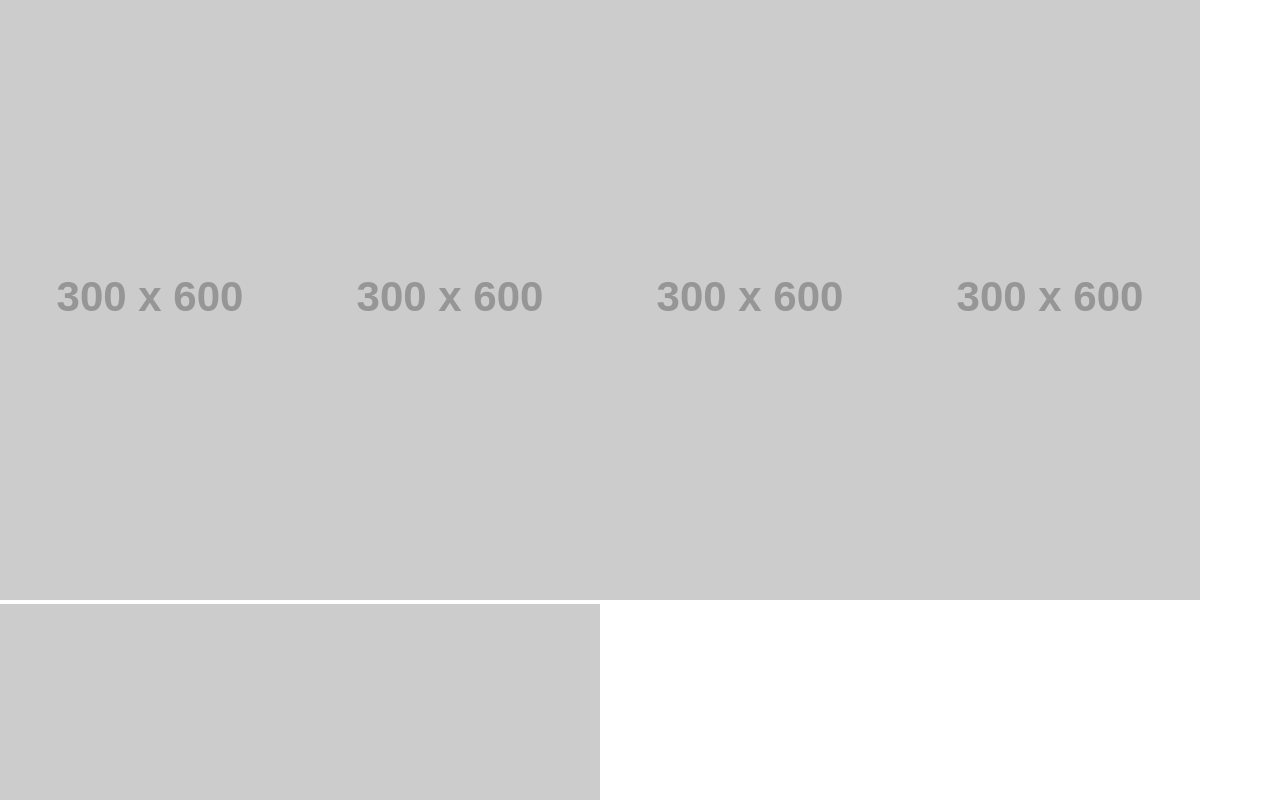
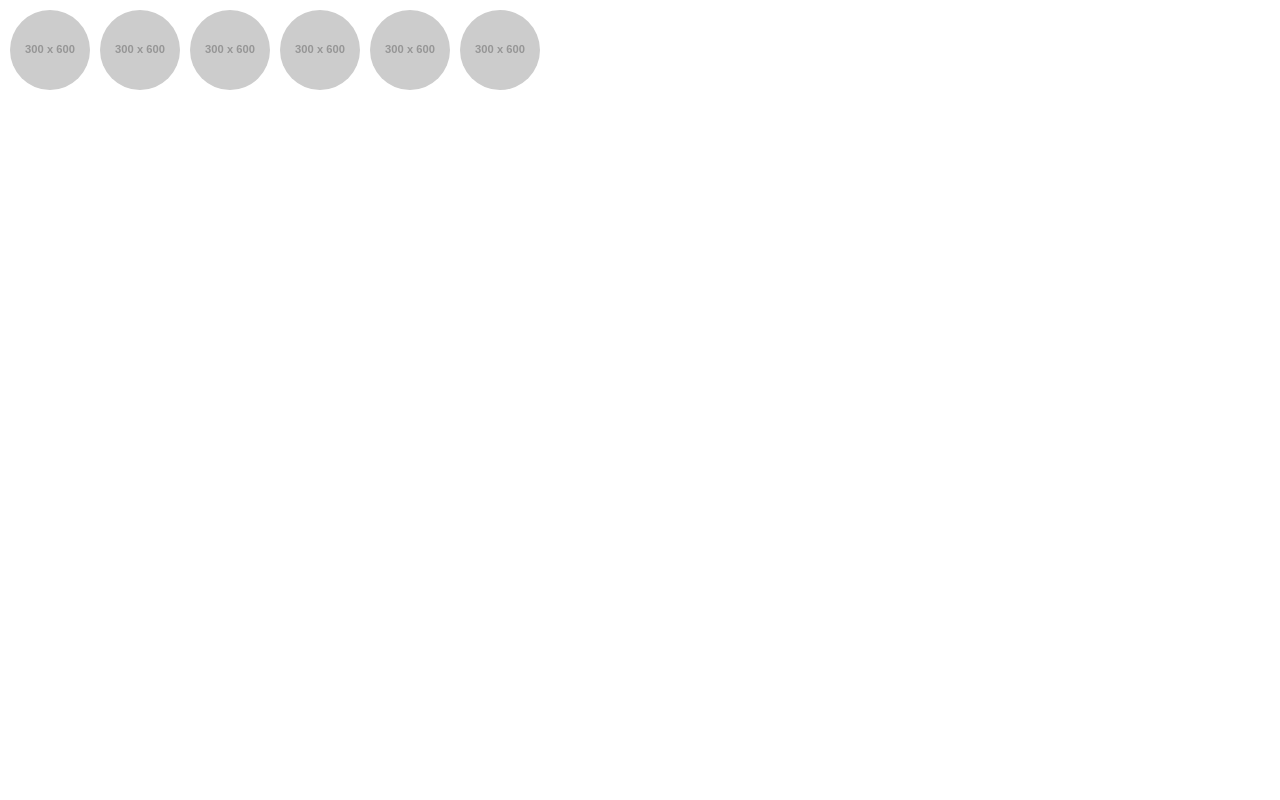
Before and after one commit to suyashpradhan/instagram-stories, a React (Create React App) app: page / in a window 1280 px wide. Shown: the top 800 px of the page. Built offline with nearby package versions, Linux system fonts and the light colour scheme; the HTML template or start-up script is replaced by a standard one.

Commit message:
feat: implemented core functionality

```diff
--- a/public/data/stories.json
+++ b/public/data/stories.json
@@ -1,26 +1,26 @@
 [
   {
     "id": "1",
-    "imageUrl": "https://placehold.co/300x600/white/FFF?text=Story+1"
+    "imageUrl": "https://placehold.co/300x600/green/FFF?text=Story+1"
   },
   {
     "id": "2",
-    "imageUrl": "https://placehold.co/300x600/red/FFF?Story+2"
+    "imageUrl": "https://placehold.co/300x600/red/FFF?text=Story+2"
   },
   {
     "id": "3",
-    "imageUrl": "https://placehold.co/300x600/orange/FFF?Story+3"
+    "imageUrl": "https://placehold.co/300x600/orange/FFF?text=Story+3"
   },
   {
     "id": "4",
-    "imageUrl": "https://placehold.co/300x600/purple/FFF?Story+4"
+    "imageUrl": "https://placehold.co/300x600/purple/FFF?text=Story+4"
   },
   {
     "id": "5",
-    "imageUrl": "https://placehold.co/300x600/gray/FFF?Story+5"
+    "imageUrl": "https://placehold.co/300x600/gray/FFF?text=Story+5"
   },
   {
     "id": "6",
-    "imageUrl": "https://placehold.co/300x600/pink/FFF?Story+6"
+    "imageUrl": "https://placehold.co/300x600/pink/FFF?text=Story+6"
   }
 ]
--- a/src/components/LoadingSpinner/LoadingSpinner.tsx
+++ b/src/components/LoadingSpinner/LoadingSpinner.tsx
@@ -1,8 +1,9 @@
 import React from 'react';
-import './LoadingSpinner.module.css';
+// @ts-ignore
+import styles from "./LoadingSpinner.module.css"
 
 const LoadingSpinner: React.FC = () => {
-    return <div className="loader">Loading...</div>;
+    return <div className={styles.loader}>Loading...</div>;
 };
 
 export default LoadingSpinner;
--- a/src/components/StoryList/StoryList.module.css
+++ b/src/components/StoryList/StoryList.module.css
@@ -1,10 +1,10 @@
-.story-list {
+.storyList {
     display: flex;
     overflow-x: auto;
     padding: 10px;
 }
 
-.story-thumbnail {
+.storyThumbnail {
     width: 80px;
     height: 80px;
     border-radius: 40px;
--- a/src/components/StoryList/StoryList.tsx
+++ b/src/components/StoryList/StoryList.tsx
@@ -1,5 +1,6 @@
 import React from "react";
-import "./StoryList.module.css"
+// @ts-ignore
+import styles from "./StoryList.module.css"
 
 interface StoryListProps {
     stories: any[];
@@ -8,14 +9,14 @@ interface StoryListProps {
 
 const StoryList = ({stories, onSelectStory}: StoryListProps) => {
     return (
-        <div className="story-list">
+        <div className={styles.storyList}>
             {stories?.map((story, index) => (
                 <img
                     key={story.id}
                     src={story.imageUrl}
                     alt={`Story ${story.id}`}
                     onClick={() => onSelectStory(index)}
-                    className="story-thumbnail"
+                    className={styles.storyThumbnail}
                 />
             ))}
         </div>
--- a/src/components/StoryViewer/StoryViewer.module.css
+++ b/src/components/StoryViewer/StoryViewer.module.css
@@ -1,4 +1,4 @@
-.story-viewer {
+.storyViewer {
     position: fixed;
     top: 0;
     left: 0;
@@ -10,7 +10,7 @@
     justify-content: center;
 }
 
-.story-image {
+.storyImage {
     max-width: 100%;
     max-height: 100%;
     transition: opacity 0.5s ease-in-out;
--- a/src/components/StoryViewer/StoryViewer.tsx
+++ b/src/components/StoryViewer/StoryViewer.tsx
@@ -1,5 +1,6 @@
 import React, {useEffect, useRef, useState} from 'react';
-import './StoryViewer.module.css';
+// @ts-ignore
+import styles from "./StoryViewer.module.css"
 import LoadingSpinner from '../LoadingSpinner/LoadingSpinner';
 
 interface Props {
@@ -62,13 +63,13 @@ const StoryViewer: React.FC<Props> = ({stories, initialIndex, onClose}) => {
     };
 
     return (
-        <div className="story-viewer" onClick={handleTap}>
+        <div className={styles.storyViewer} onClick={handleTap}>
             {loading && <LoadingSpinner/>}
             <img
                 src={stories?.[currentIndex].imageUrl}
                 alt={`Story ${stories?.[currentIndex].id}`}
                 onLoad={handleImageLoad}
-                className={`story-image ${loading ? 'hidden' : 'visible'}`}
+                className={`${styles.storyImage} ${loading ? 'hidden' : 'visible'}`}
             />
         </div>
     );
```
